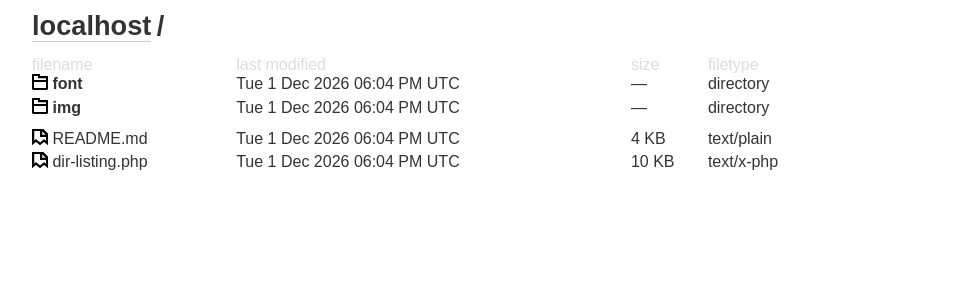
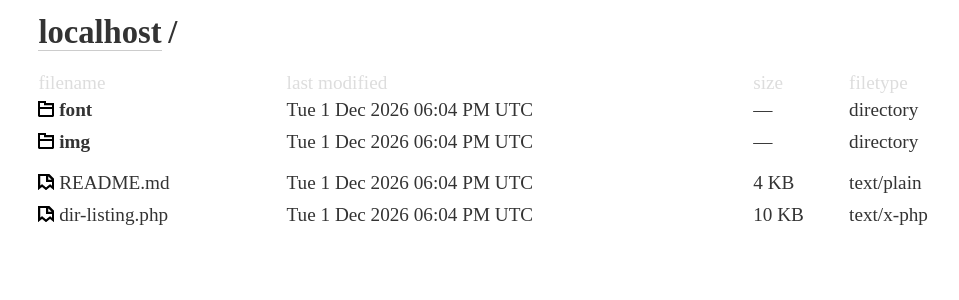
Before and after one commit to amgraham/dlist, a PHP site: page /dir-listing.php in a window 1280 px wide. Shown: the top 300 px of the page, without its empty margins (0-959 px from the left). Run offline with PHP 8.4, Linux system fonts and the light colour scheme; some web fonts are replaced.

Commit message:
Adding if/else $pretty variable mixup.

```diff
--- a/dir-listing.php
+++ b/dir-listing.php
@@ -147,11 +147,11 @@ if ($reverse) {
 <head>
 	<meta charset="UTF-8" />
 	<style type="text/css">
-		<?php if ($pretty) { ?>@font-face { font-family: 'UniversalisADFStdRegular'; src: url(<?php echo $fontdir; ?>'universalisadfstd-regular-webfont.eot') format('eot'), url(<?php echo $fontdir; ?>'universalisadfstd-regular-webfont.woff') format('woff'), url(<?php echo $fontdir; ?>'universalisadfstd-regular-webfont.ttf') format('truetype'), url(<?php echo $fontdir; ?>'universalisadfstd-regular-webfont.svg') format('svg');  font-weight: normal; font-style: normal; }/* http://arkandis.tuxfamily.org/adffonts.html */
+		<?php if ($pretty) { ?>@font-face { font-family: 'UniversalisADFStdRegular'; src: url('<?php echo $fontdir; ?>universalisadfstd-regular-webfont.eot') format('eot'), url('<?php echo $fontdir; ?>universalisadfstd-regular-webfont.woff') format('woff'), url('<?php echo $fontdir; ?>universalisadfstd-regular-webfont.ttf') format('truetype'), url('<?php echo $fontdir; ?>universalisadfstd-regular-webfont.svg') format('svg');  font-weight: normal; font-style: normal; }/* http://arkandis.tuxfamily.org/adffonts.html */
 		<?php } ?>html,body,div,span,h1,p,a,em,font,img,table,caption,tbody,tfoot,thead,tr,th,td{margin:0;padding:0;border:0;outline:0;font-size:100%;vertical-align:baseline;background:transparent}body{line-height:1}ol,ul{list-style:none}table{border-collapse:collapse;border-spacing:0}
 		html { }
-		<?php if ($pretty) { ?>body { font-size: 1em; color: #333; line-height: 1.2em;font-family: sans-serif; width:50em; margin-left: 2em; text-align: left; margin-top: 1em; margin-bottom: 4em; padding-bottom: 2em;}
-		<?php } else { ?>body { font-size: 1.2em; color: #333; line-height: 1.4em;font-family: "UniversalisADFStdRegular"; width:50em; margin-left: 2em; text-align: left; margin-top: 1em; margin-bottom: 4em; padding-bottom: 2em;}
+		<?php if ($pretty) { ?>body { font-size: 1.2em; color: #333; line-height: 1.4em;font-family: "UniversalisADFStdRegular"; width:50em; margin-left: 2em; text-align: left; margin-top: 1em; margin-bottom: 4em; padding-bottom: 2em;}
+		<?php } else { ?>body { font-size: 1em; color: #333; line-height: 1.2em;font-family: sans-serif; width:50em; margin-left: 2em; text-align: left; margin-top: 1em; margin-bottom: 4em; padding-bottom: 2em;}
 		<?php } ?>p { line-height:1.3em; }
 		p,hr,h1,table{margin-bottom:.1em;}
 		a, a:visited, *[onclick]{ color: #333; text-decoration: none; border-bottom: 1px solid #ccc; cursor: pointer;}
```
